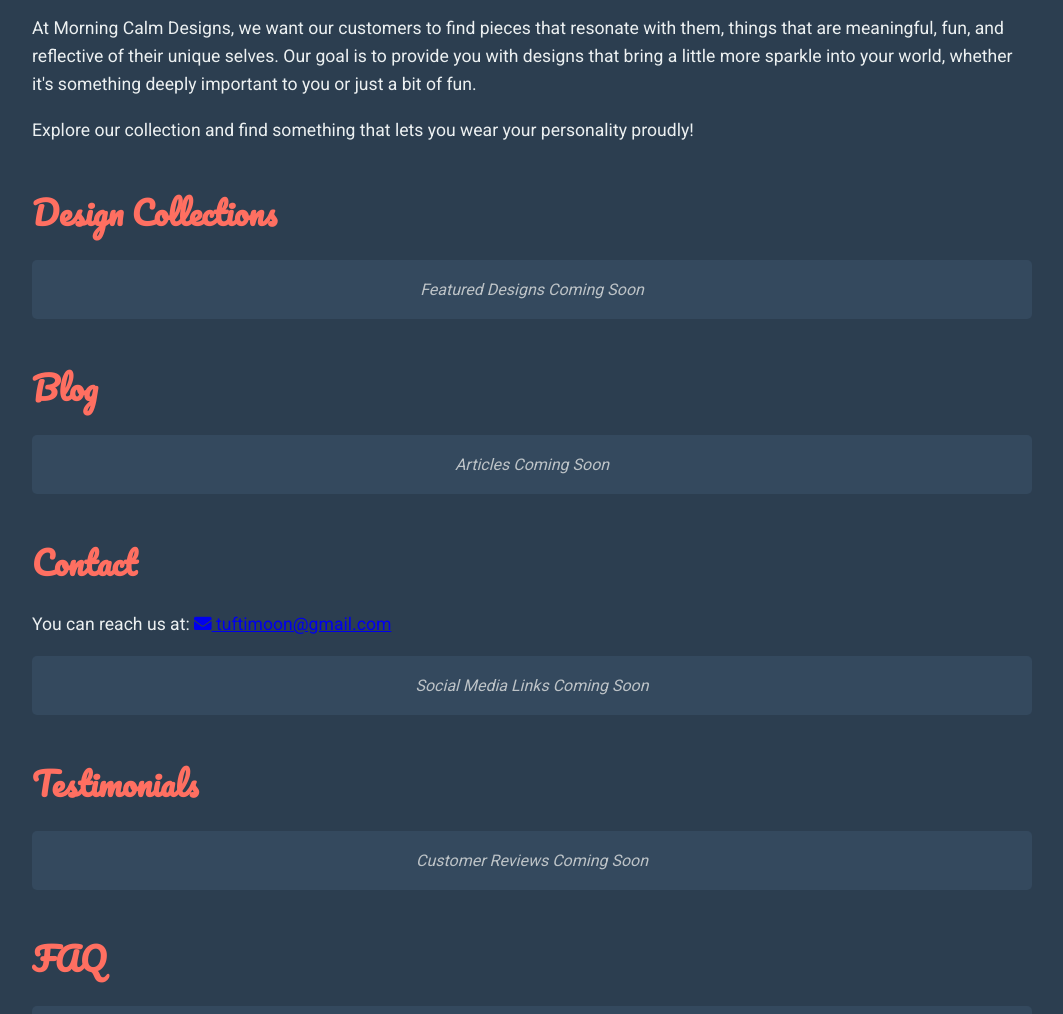
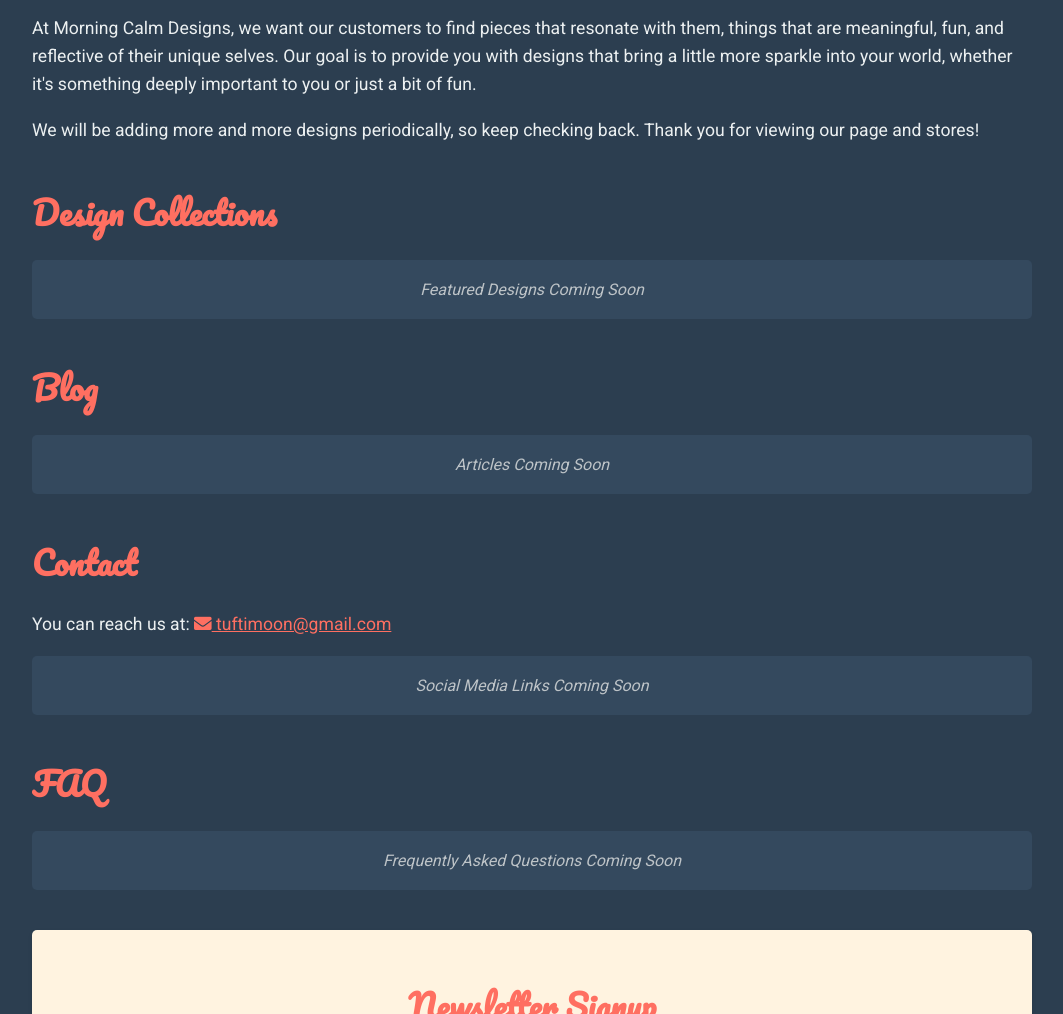
Before and after one commit to Morning-Calm-Designs/Morning-Calm-Designs, a plain HTML site: page index.html in a window 1280 px wide. Shown: the part 1786-2800 px from the top of the page, without its empty margins (108-1171 px from the left). Drawn offline with Linux system fonts and the light colour scheme.

Commit message:
Add files via upload

```diff
--- a/index.html
+++ b/index.html
@@ -135,6 +135,12 @@
         .store-links a:hover {
             background-color: #e65b55;
         }
+        .contact a {
+            color: #ff6f61; /* Change email color for better contrast */
+        }
+        .contact a:hover {
+            text-decoration: underline;
+        }
         @keyframes fadeIn {
             from { opacity: 0; }
             to { opacity: 1; }
@@ -151,7 +157,6 @@
         <a href="#design-collections">Collections</a>
         <a href="#blog">Blog</a>
         <a href="#contact">Contact</a>
-        <a href="#testimonials">Testimonials</a>
         <a href="#faq">FAQ</a>
         <a href="#newsletter">Newsletter</a>
         <a href="#gallery">Gallery</a>
@@ -176,7 +181,7 @@
         <p>Our design style is as varied as our inspirations. Sometimes light and aesthetic, other times serious, goofy, or cute, our creations reflect the full spectrum of emotions and themes. Whether it's a trendy phrase, playful wordplay, or a serene outdoor scene, you'll find something that resonates with your personality.</p>
         <p>I started this store because I've always loved designing and wearing items that represent my quirky personality. Individualism is what makes the world a fun place, and I believe everyone should have the opportunity to express themselves through what they wear.</p>
         <p>At Morning Calm Designs, we want our customers to find pieces that resonate with them, things that are meaningful, fun, and reflective of their unique selves. Our goal is to provide you with designs that bring a little more sparkle into your world, whether it's something deeply important to you or just a bit of fun.</p>
-        <p>Explore our collection and find something that lets you wear your personality proudly!</p>
+        <p>We will be adding more and more designs periodically, so keep checking back. Thank you for viewing our page and stores!</p>
     </section>
 
     <section class="section" id="design-collections">
@@ -189,15 +194,10 @@
         <div class="placeholder">Articles Coming Soon</div>
     </section>
 
-    <section class="section" id="contact">
+    <section class="section contact" id="contact">
         <h2>Contact</h2>
         <p>You can reach us at: <a href="mailto:tuftimoon@gmail.com"><i class="fas fa-envelope"></i> tuftimoon@gmail.com</a></p>
         <div class="placeholder">Social Media Links Coming Soon</div>
-    </section>
-
-    <section class="section" id="testimonials">
-        <h2>Testimonials</h2>
-        <div class="placeholder">Customer Reviews Coming Soon</div>
     </section>
 
     <section class="section" id="faq">
```
